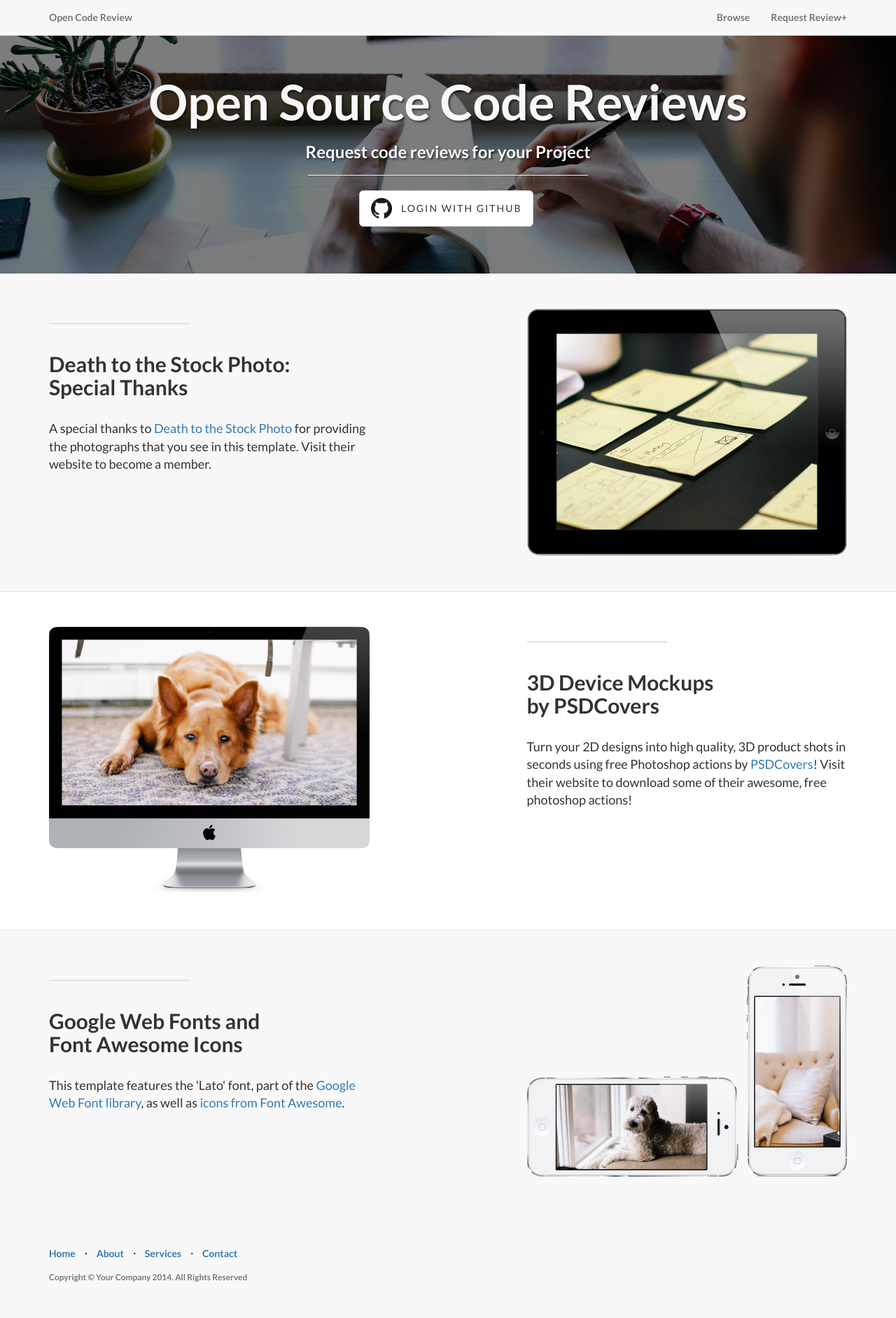
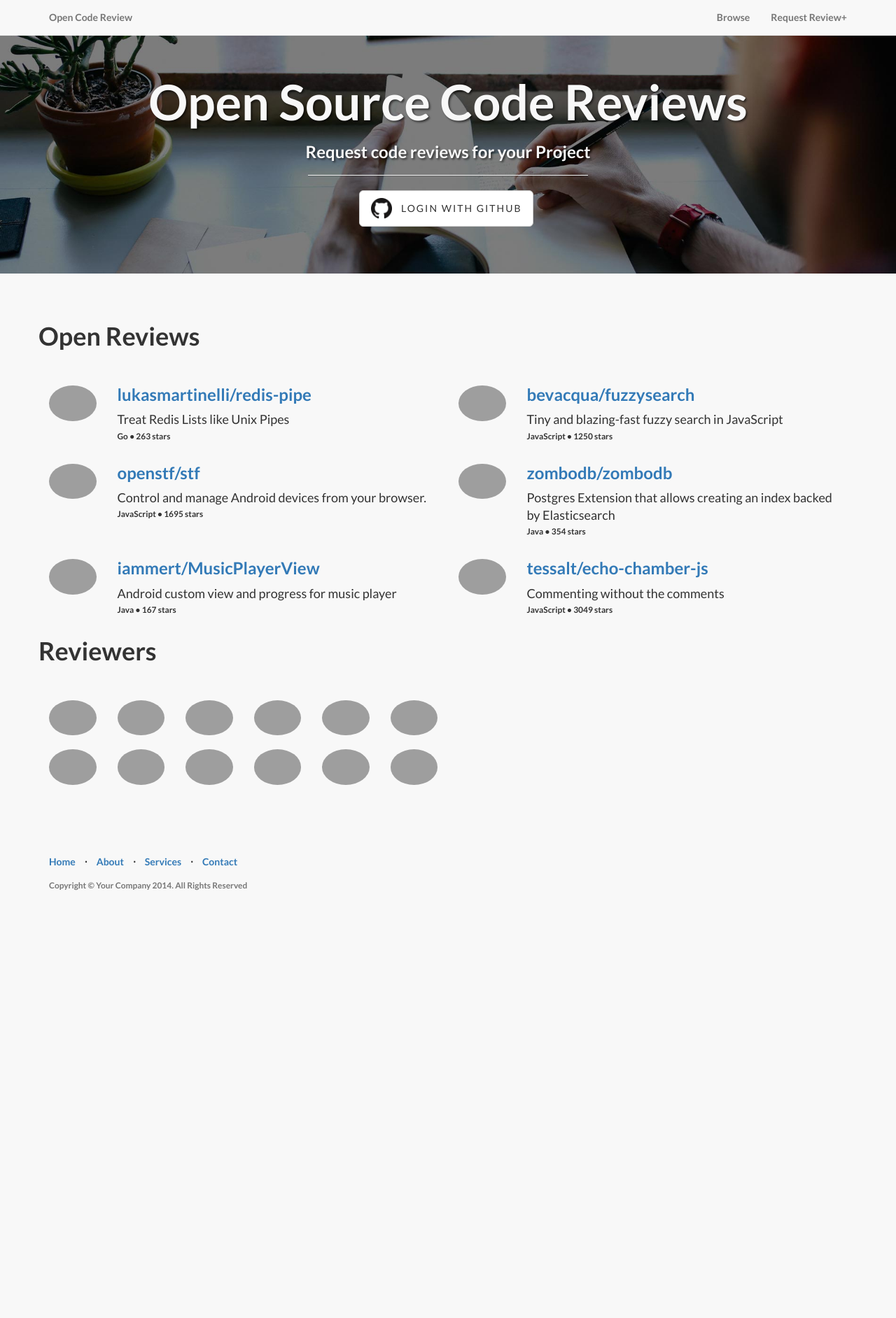
Before and after one commit to lukasmartinelli-alt/opencodereview, a Django app: page / in a window 1280 px wide. Shown: the whole page at 70% size. After the commit the page ends 1273 px from the top, so only its background shows below. Run offline with Django 3.2, Linux system fonts and the light colour scheme; some libraries are stand-ins or nearby versions; grey boxes are pictures that could not be loaded.

Commit message:
Added more design

```diff
--- a/templates/base.html
+++ b/templates/base.html
@@ -54,7 +54,6 @@
     <a name="about"></a>
     <div class="intro-header">
         <div class="container">
-
             <div class="row">
                 <div class="col-lg-12">
                     <div class="intro-message">
@@ -87,73 +86,159 @@
 
     <!-- Page Content -->
 
-	<a  name="services"></a>
     <div class="content-section-a">
 
         <div class="container">
+            <!--<div class="row">
+                <div class="col-md-6">
+                    <div class="input-group">
+                        <input type="text" class="form-control input-lg" placeholder="Search">
+                        <span class="input-group-btn">
+                            <button class="btn btn-default btn-lg" type="button">Go!</button>
+                        </span>
+                    </div>
+                </div>
+            </div>-->
             <div class="row">
-                <div class="col-lg-5 col-sm-6">
-                    <hr class="section-heading-spacer">
-                    <div class="clearfix"></div>
-                    <h2 class="section-heading">Death to the Stock Photo:<br>Special Thanks</h2>
-                    <p class="lead">A special thanks to <a target="_blank" href="http://join.deathtothestockphoto.com/">Death to the Stock Photo</a> for providing the photographs that you see in this template. Visit their website to become a member.</p>
+                <h1 class="section-heading">Open Reviews</h1>
+                <div class="col-md-6">
+                    <div class="row">
+                        <div class="col-md-2">
+                            <img src="https://avatars3.githubusercontent.com/u/1288339?v=3&s=460" class="img-responsive img-circle" style="margin-top: 20px"/>
+                        </div>
+                        <div class="col-md-10">
+                            <h3><a href="#">lukasmartinelli/redis-pipe</a></h3>
+                            <p>
+                                <span class="lead">Treat Redis Lists like Unix Pipes</span>
+                                <br/>
+                                <small>Go • 263 stars</small>
+                            </p>
+                        </div>
+                    </div>
                 </div>
-                <div class="col-lg-5 col-lg-offset-2 col-sm-6">
-                    <img class="img-responsive" src="{% static "img/ipad.png" %}" alt="">
+                <div class="col-md-6">
+                    <div class="row">
+                        <div class="col-md-2">
+                            <img src="https://avatars1.githubusercontent.com/u/32509?v=3&s=460" class="img-responsive img-circle" style="margin-top: 20px"/>
+                        </div>
+                        <div class="col-md-10">
+                            <h3><a href="#">bevacqua/fuzzysearch</a></h3>
+                            <p>
+                                <span class="lead">Tiny and blazing-fast fuzzy search in JavaScript</span>
+                                <br/>
+                                <small>JavaScript • 1250 stars</small>
+                            </p>
+                        </div>
+                    </div>
+                </div>
+                <div class="col-md-6">
+                    <div class="row">
+                        <div class="col-md-2">
+                            <img src="https://avatars3.githubusercontent.com/u/934293?v=3&s=460" class="img-responsive img-circle" style="margin-top: 20px"/>
+                        </div>
+                        <div class="col-md-10">
+                            <h3><a href="#">openstf/stf</a></h3>
+                            <p>
+                                <span class="lead"> Control and manage Android devices from your browser.
+</span>
+                                <br/>
+                                <small>JavaScript • 1695 stars</small>
+                            </p>
+                        </div>
+                    </div>
+                </div>
+                <div class="col-md-6">
+                    <div class="row">
+                        <div class="col-md-2">
+                            <img src="https://avatars2.githubusercontent.com/u/5117238?v=3&s=460" class="img-responsive img-circle" style="margin-top: 20px"/>
+                        </div>
+                        <div class="col-md-10">
+                            <h3><a href="#">zombodb/zombodb</a></h3>
+                            <p>
+                                <span class="lead">Postgres Extension that allows creating an index backed by Elasticsearch
+</span>
+                                <br/>
+                                <small>Java • 354 stars</small>
+                            </p>
+                        </div>
+                    </div>
+                </div>
+                <div class="col-md-6">
+                    <div class="row">
+                        <div class="col-md-2">
+                            <img src="https://avatars3.githubusercontent.com/u/11799296?v=3&s=460" class="img-responsive img-circle" style="margin-top: 20px"/>
+                        </div>
+                        <div class="col-md-10">
+                            <h3><a href="#">iammert/MusicPlayerView</a></h3>
+                            <p>
+                                <span class="lead"> Android custom view and progress for music player</span>
+                                <br/>
+                                <small>Java • 167 stars</small>
+                            </p>
+                        </div>
+                    </div>
+                </div>
+                <div class="col-md-6">
+                    <div class="row">
+                        <div class="col-md-2">
+                            <img src="https://avatars2.githubusercontent.com/u/1789029?v=3&s=460" class="img-responsive img-circle" style="margin-top: 20px"/>
+                        </div>
+                        <div class="col-md-10">
+                            <h3><a href="#">tessalt/echo-chamber-js</a></h3>
+                            <p>
+                                <span class="lead"> Commenting without the comments</span>
+                                <br/>
+                                <small>JavaScript • 3049 stars</small>
+                            </p>
+                        </div>
+                    </div>
                 </div>
             </div>
-
-        </div>
-        <!-- /.container -->
-
-    </div>
-    <!-- /.content-section-a -->
-
-    <div class="content-section-b">
-
-        <div class="container">
-
             <div class="row">
-                <div class="col-lg-5 col-lg-offset-1 col-sm-push-6  col-sm-6">
-                    <hr class="section-heading-spacer">
-                    <div class="clearfix"></div>
-                    <h2 class="section-heading">3D Device Mockups<br>by PSDCovers</h2>
-                    <p class="lead">Turn your 2D designs into high quality, 3D product shots in seconds using free Photoshop actions by <a target="_blank" href="http://www.psdcovers.com/">PSDCovers</a>! Visit their website to download some of their awesome, free photoshop actions!</p>
-                </div>
-                <div class="col-lg-5 col-sm-pull-6  col-sm-6">
-                    <img class="img-responsive" src="{% static "img/dog.png" %}" alt="">
+                <h1 class="section-heading">Reviewers</h1>
+                <div class="col-md-6">
+                    <div class="row">
+                        <div class="col-md-2">
+                            <img src="https://avatars3.githubusercontent.com/u/1288339?v=3&s=460" class="img-responsive img-circle" style="margin-top: 20px"/>
+                        </div>
+                        <div class="col-md-2">
+                            <img src="https://avatars0.githubusercontent.com/u/385047?v=3&s=460" class="img-responsive img-circle" style="margin-top: 20px"/>
+                        </div>
+                        <div class="col-md-2">
+                            <img src="https://avatars2.githubusercontent.com/u/2108135?v=3&s=460" class="img-responsive img-circle" style="margin-top: 20px"/>
+                        </div>
+                        <div class="col-md-2">
+                            <img src="https://avatars3.githubusercontent.com/u/76114?v=3&s=460" class="img-responsive img-circle" style="margin-top: 20px"/>
+                        </div>
+                        <div class="col-md-2">
+                            <img src="https://avatars2.githubusercontent.com/u/8071008?v=3&s=460" class="img-responsive img-circle" style="margin-top: 20px"/>
+                        </div>
+                        <div class="col-md-2">
+                            <img src="https://avatars0.githubusercontent.com/u/105168?v=3&s=460" class="img-responsive img-circle" style="margin-top: 20px"/>
+                        </div>
+                        <div class="col-md-2">
+                            <img src="https://avatars2.githubusercontent.com/u/4898263?v=3&s=460" class="img-responsive img-circle" style="margin-top: 20px"/>
+                        </div>
+                        <div class="col-md-2">
+                            <img src="https://avatars2.githubusercontent.com/u/8189834?v=3&s=460" class="img-responsive img-circle" style="margin-top: 20px"/>
+                        </div>
+                        <div class="col-md-2">
+                            <img src="https://avatars2.githubusercontent.com/u/5657992?v=3&s=460" class="img-responsive img-circle" style="margin-top: 20px"/>
+                        </div>
+                        <div class="col-md-2">
+                            <img src="https://avatars0.githubusercontent.com/u/6763278?v=3&s=460" class="img-responsive img-circle" style="margin-top: 20px"/>
+                        </div>
+                        <div class="col-md-2">
+                            <img src="https://avatars0.githubusercontent.com/u/8794923?v=3&s=460" class="img-responsive img-circle" style="margin-top: 20px"/>
+                        </div>
+                        <div class="col-md-2">
+                            <img src="https://avatars0.githubusercontent.com/u/9975255?v=3&s=460" class="img-responsive img-circle" style="margin-top: 20px"/>
+                        </div>
+                    </div>
                 </div>
             </div>
-
         </div>
-        <!-- /.container -->
-
     </div>
-    <!-- /.content-section-b -->
-
-    <div class="content-section-a">
-
-        <div class="container">
-
-            <div class="row">
-                <div class="col-lg-5 col-sm-6">
-                    <hr class="section-heading-spacer">
-                    <div class="clearfix"></div>
-                    <h2 class="section-heading">Google Web Fonts and<br>Font Awesome Icons</h2>
-                    <p class="lead">This template features the 'Lato' font, part of the <a target="_blank" href="http://www.google.com/fonts">Google Web Font library</a>, as well as <a target="_blank" href="http://fontawesome.io">icons from Font Awesome</a>.</p>
-                </div>
-                <div class="col-lg-5 col-lg-offset-2 col-sm-6">
-                    <img class="img-responsive" src="{% static "img/phones.png" %}" alt="">
-                </div>
-            </div>
-
-        </div>
-        <!-- /.container -->
-
-    </div>
-    <!-- /.content-section-a -->
-
-    <!-- Footer -->
     <footer>
         <div class="container">
             <div class="row">
```
